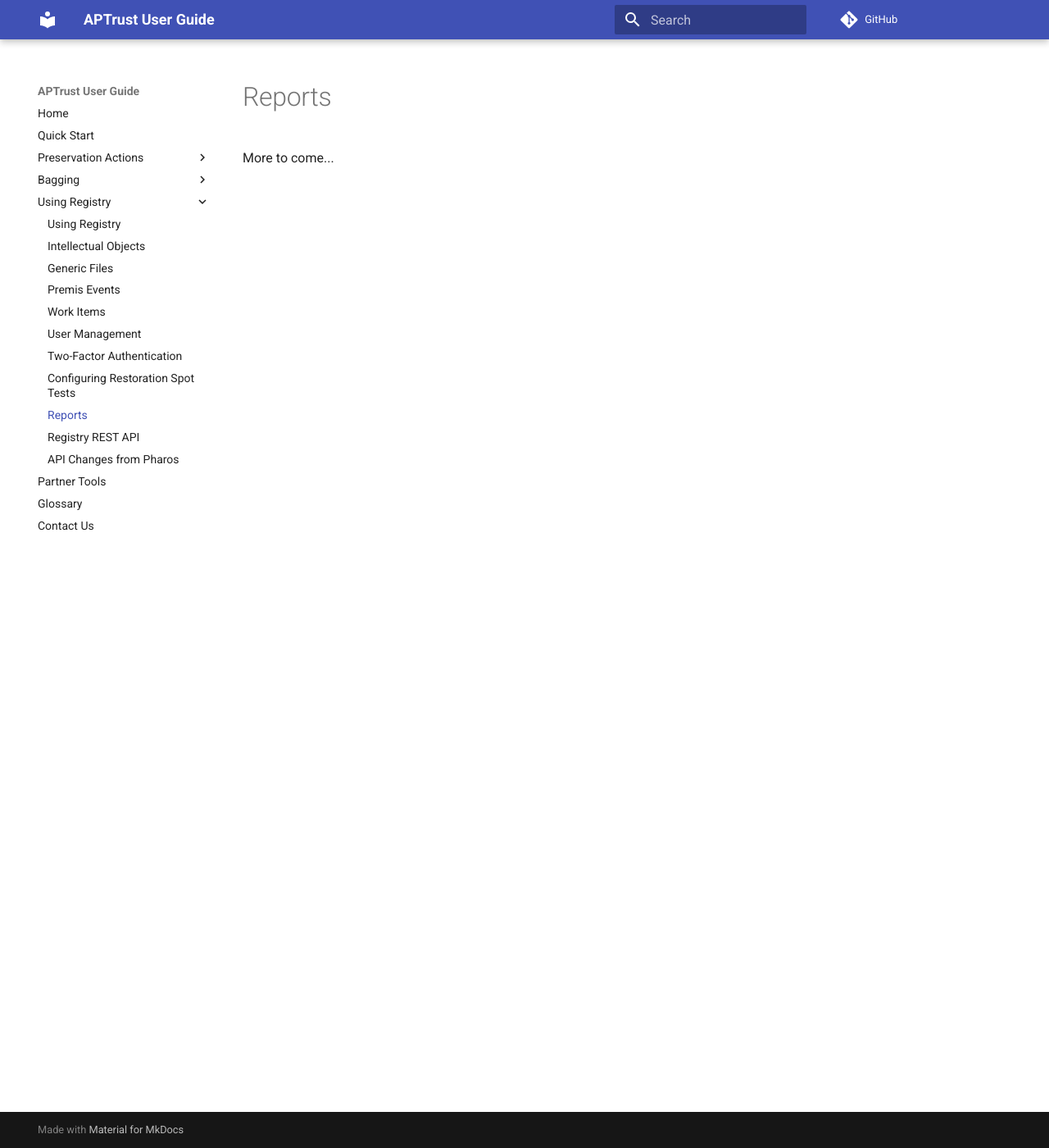
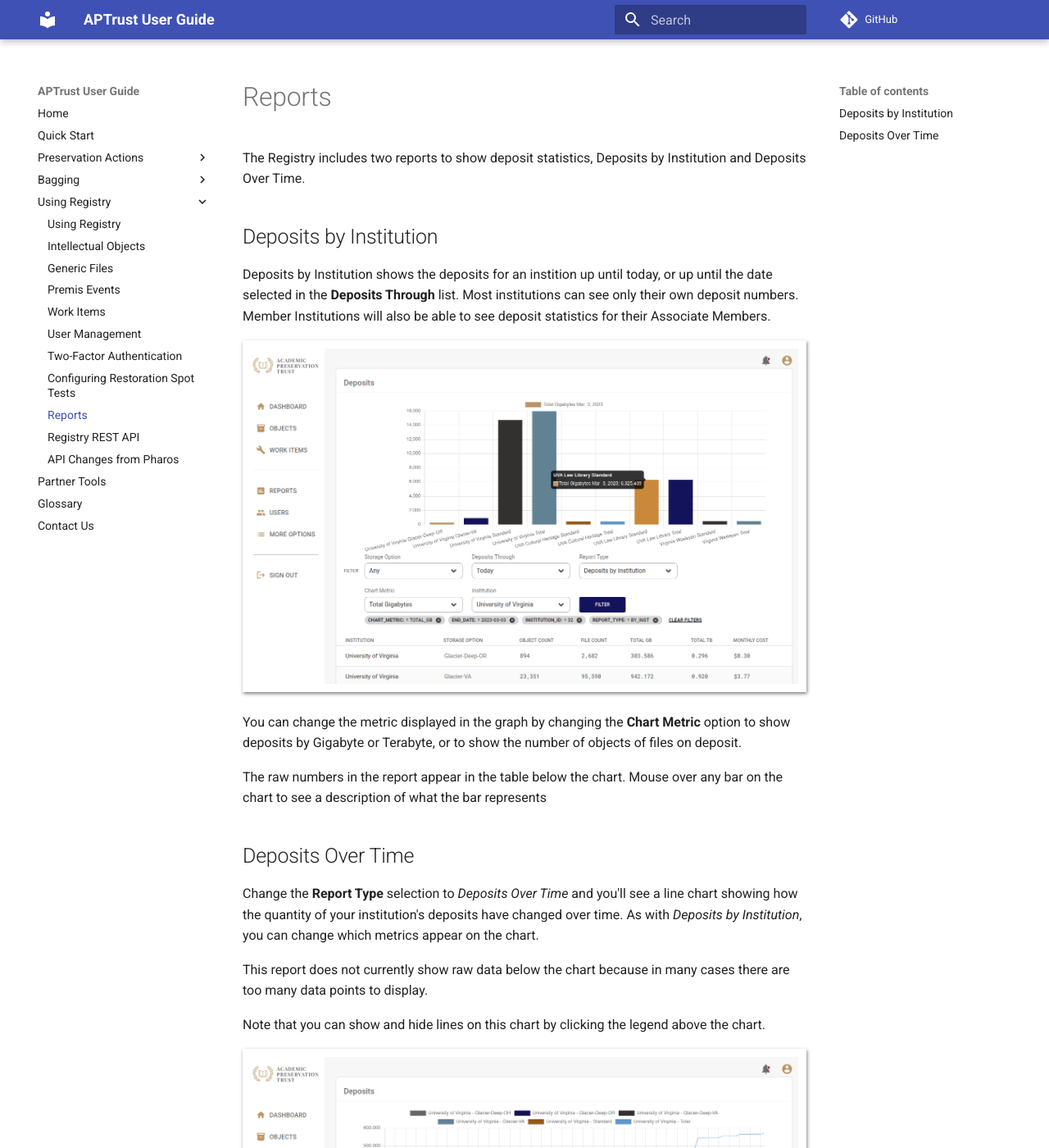
Before and after one commit to APTrust/userguide, an MkDocs documentation site: the page built from docs/registry/reports.md, in a window 1280 px wide and 1400 px high. Shown: the whole window at 82% size. Built offline with MkDocs 1.6.1 and Material for MkDocs 9.7.7, drawn with Linux system fonts in a browser that asks for light colours; comment, search, counter and statistics services are not loaded.

Commit message:
Added basic docs for deposit reports

```diff
--- a/docs/registry/reports.md
+++ b/docs/registry/reports.md
@@ -1,3 +1,23 @@
 # Reports
 
-More to come...
+The Registry includes two reports to show deposit statistics, Deposits by Institution and Deposits Over Time.
+
+## Deposits by Institution
+
+Deposits by Institution shows the deposits for an instition up until today, or up until the date selected in the __Deposits Through__ list. Most institutions can see only their own deposit numbers. Member Institutions will also be able to see deposit statistics for their Associate Members.
+
+![Deposits by Institution](../img/registry/DepositsByInstitution.png)
+
+You can change the metric displayed in the graph by changing the __Chart Metric__ option to show deposits by Gigabyte or Terabyte, or to show the number of objects of files on deposit.
+
+The raw numbers in the report appear in the table below the chart. Mouse over any bar on the chart to see a description of what the bar represents
+
+## Deposits Over Time
+
+Change the __Report Type__ selection to _Deposits Over Time_ and you'll see a line chart showing how the quantity of your institution's deposits have changed over time. As with _Deposits by Institution_, you can change which metrics appear on the chart.
+
+This report does not currently show raw data below the chart because in many cases there are too many data points to display.
+
+Note that you can show and hide lines on this chart by clicking the legend above the chart.
+
+![Deposits Over Time](../img/registry/DepositsOverTime.png)
```
Also changed, not shown: docs/img/registry/DepositsByInstitution.png (added), docs/img/registry/DepositsOverTime.png (added).
